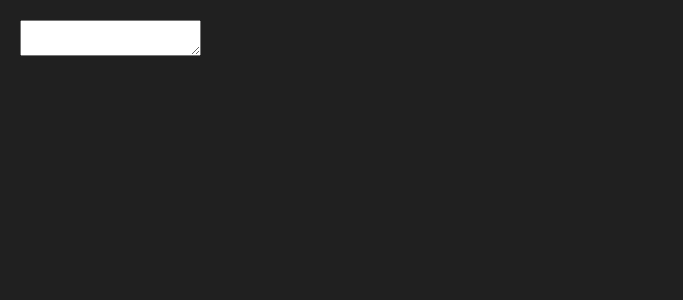
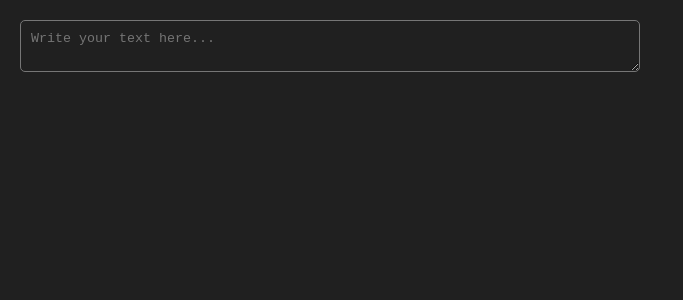
Before and after one commit to Javokhir09/SimpleTextEditor, a React (Vite) app: page / in a window 1280 px wide. Shown: the top 300 px of the page, without its empty margins (0-683 px from the left). Built offline with nearby package versions, Linux system fonts and the light colour scheme.

Commit message:
textarea styles

```diff
--- a/src/App.tsx
+++ b/src/App.tsx
@@ -3,7 +3,7 @@ import Textarea from "./components/Textarea"
 function App() {
   return (
     <>
-      <Textarea  />
+      <Textarea placeholder="Write your text here..." />
     </>
   )
 }
--- a/src/components/Textarea.tsx
+++ b/src/components/Textarea.tsx
@@ -1,4 +1,5 @@
 import type { TextareaHTMLAttributes } from "react"
+import "../css/Textarea.css"
 
 type TextareaProps = TextareaHTMLAttributes<HTMLTextAreaElement>
 
--- a/src/css/Textarea.css
+++ b/src/css/Textarea.css
@@ -1,3 +1,9 @@
 textarea {
-
+  background-color: transparent;
+  border-radius: 5px;
+  width: 50%;
+  padding: 10px;
+  box-sizing: border-box;
+  color: #fff;
+  outline: none;
 }
```
